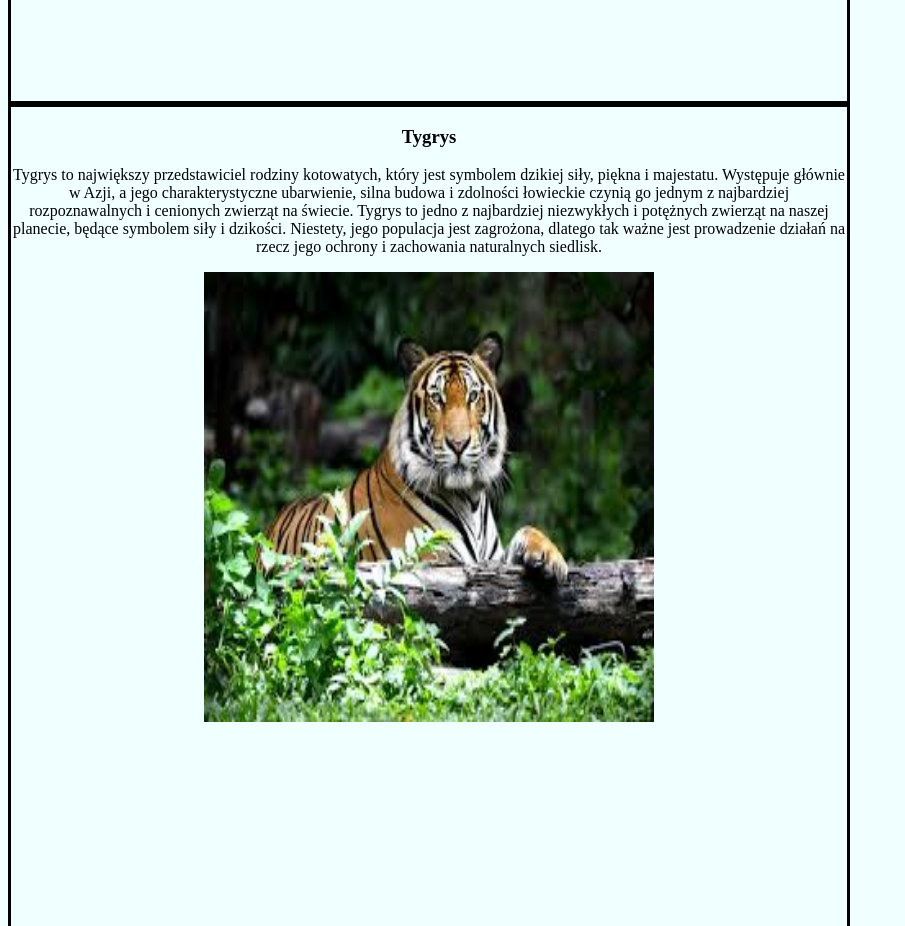
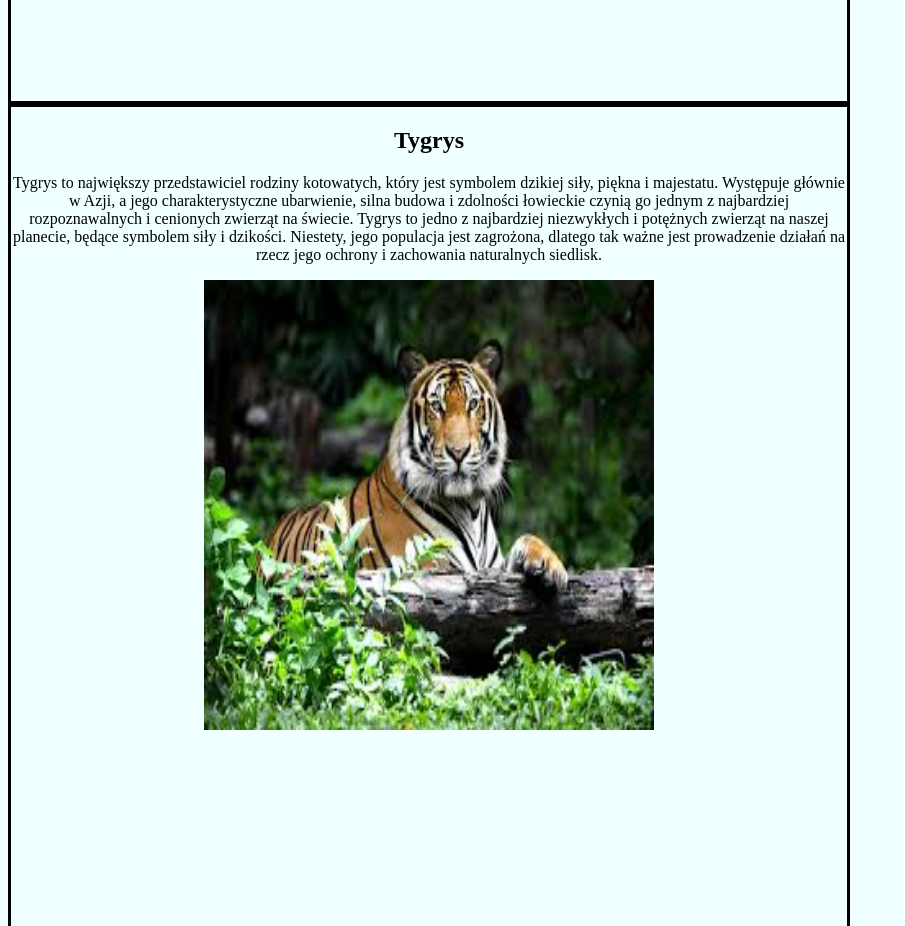
Before and after one commit to 2marcin/Pasja_fotograficzna, a plain HTML site: page index.html in a window 1280 px wide. Shown: the part 1800-2726 px from the top of the page, without its empty margins (0-905 px from the left). Drawn offline with Linux system fonts and the light colour scheme.

Commit message:
Add files via upload

```diff
--- a/index.html
+++ b/index.html
@@ -57,7 +57,7 @@
 
         <article class="article">
 
-            <h3>Tygrys</h2>
+            <h2>Tygrys</h2>
 
             <p>Tygrys to największy przedstawiciel rodziny kotowatych, który jest symbolem dzikiej siły, piękna i majestatu.
                 Występuje głównie w Azji, a jego charakterystyczne ubarwienie, silna budowa i zdolności łowieckie czynią go jednym z
@@ -69,7 +69,7 @@
             </article>
 
     </main>
-
+    <main></main>
 </body>
 
 </html>
```
